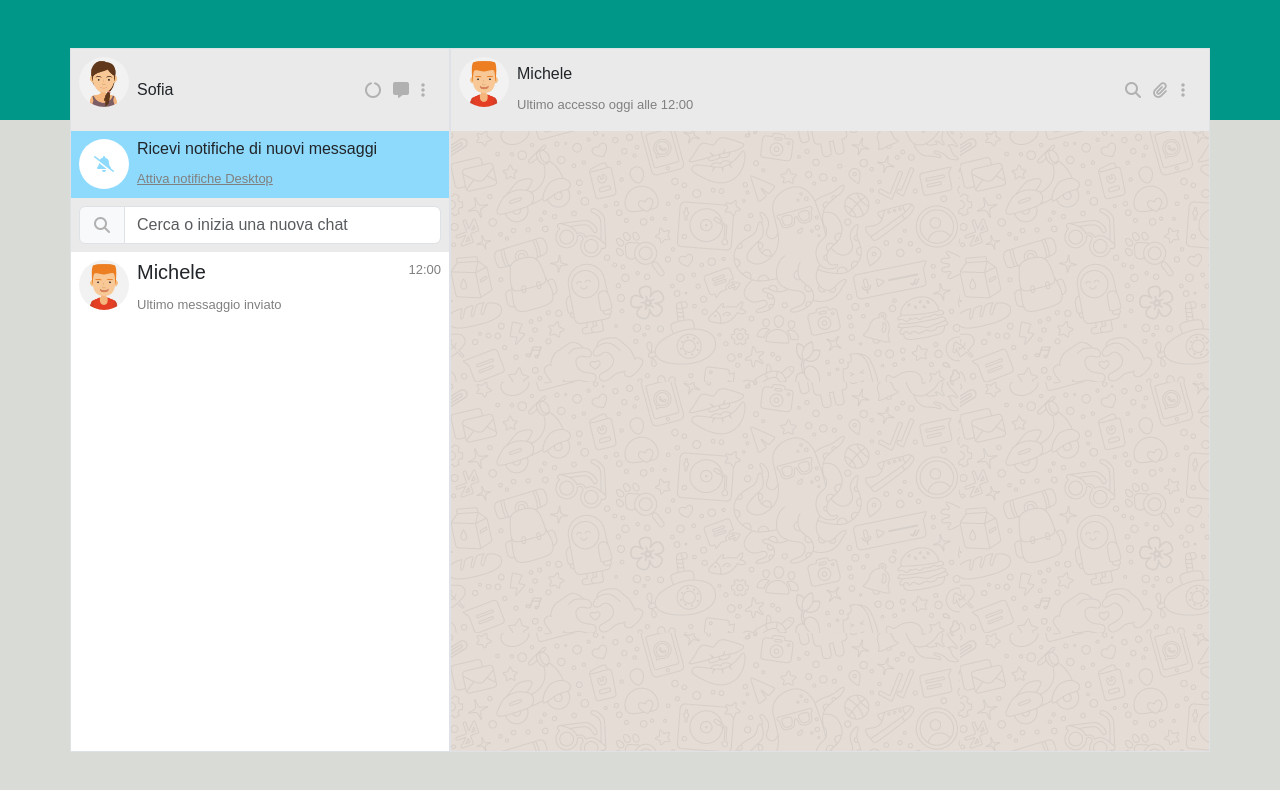
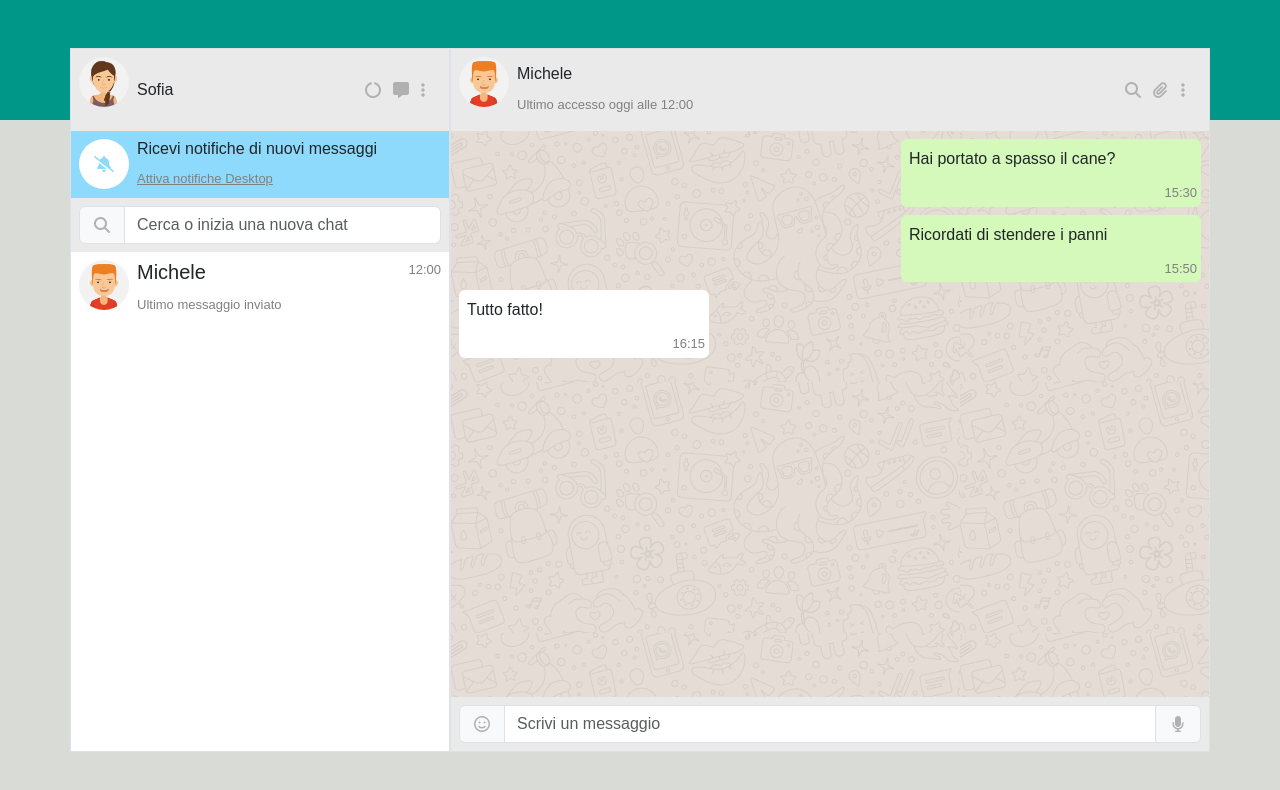
Before and after one commit to AnnaDAlessandro/vue-boolzapp, a plain HTML site: page index.html in a window 1280 px wide. Drawn offline with nearby package versions, Linux system fonts and the light colour scheme.

Commit message:
Creazione chat

```diff
--- a/index.html
+++ b/index.html
@@ -89,7 +89,58 @@
 
         </div>
     </div>
-    <div class="d-flex flex-grow-1 overflow-y-scroll" id="col-right-chat">
+    <div class="d-flex flex-column flex-grow-1 overflow-y-scroll p-2 gap-2" id="col-right-chat">
+    <div class="d-flex align-items-start ms-auto">
+        <div id="message-chat" class="rounded">
+            <p class="g-0 m-2">
+                Hai portato a spasso il cane?
+            </p>
+            <div class="d-flex justify-content-end">
+                <span class="m-1">
+                    15:30
+                </span>
+            </div>
+        </div>
+    </div>
+    <div class="d-flex align-items-start ms-auto">
+        <div id="message-chat" class="rounded">
+            <p class="g-0 m-2">
+                Ricordati di stendere i panni
+            </p>
+            <div class="d-flex justify-content-end">
+                <span class="m-1">
+                    15:50
+                </span>
+            </div>
+        </div>
+    </div>
+    <div class="d-flex align-items-start ">
+        <div id="message-chat-1" class="rounded">
+            <p class="g-0 m-2">
+                Tutto fatto!
+            </p>
+            <div class="d-flex justify-content-end">
+                <span class="m-1">
+                    16:15
+                </span>
+            </div>
+        </div>
+    </div>
+
+
+    </div>
+    <div>
+
+
+          <div class="input-group p-2 g-0">
+            <span class="input-group-text"><i class="fa-regular fa-face-smile"></i></span>
+            <input type="text"
+            class="form-control"
+            placeholder="Scrivi un messaggio"
+            id="new-message"
+            aria-label="Amount (to the nearest dollar)">
+            <span class="input-group-text"><i class="fa-solid fa-microphone"></i></span>
+          </div>
 
     </div>
 
--- a/style.css
+++ b/style.css
@@ -24,7 +24,9 @@ body {
 .fa-message,
 .fa-ellipsis-vertical,
 .fa-magnifying-glass,
-.fa-paperclip{
+.fa-paperclip,
+.fa-microphone,
+.fa-face-smile{
   color: #b1b1b1;
   width: 20px;
 }
@@ -59,8 +61,21 @@ body {
 #ultimo-messaggio span,
 #chat #orario-accesso span{
   font-size: 13px;
- color:gray;
+  color:gray;
 }
 #col-right-chat{
   background-image:url(img/mine.jpg);
 }
+#message-chat{
+background-color:#d5f9ba;
+width: 300px;
+}
+#message-chat span,
+#message-chat-1 span{
+  font-size: 13px;
+  color:gray;
+}
+#message-chat-1{
+  background-color: white;
+  width: 250px;
+}
```
